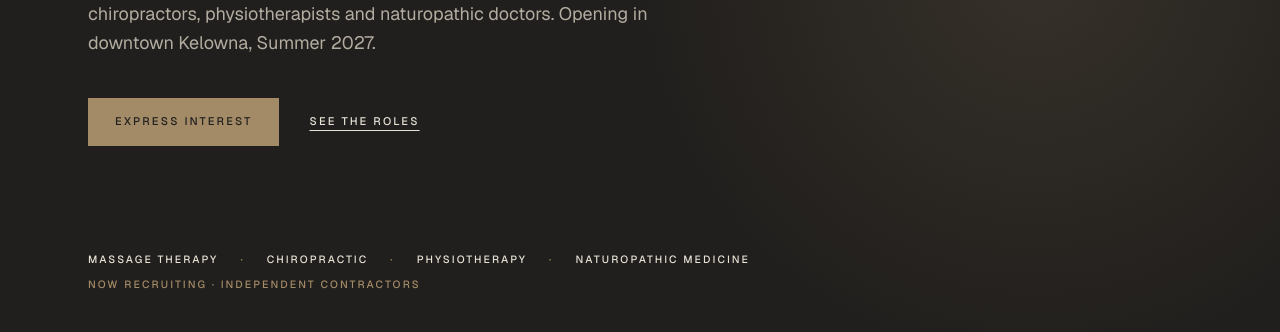
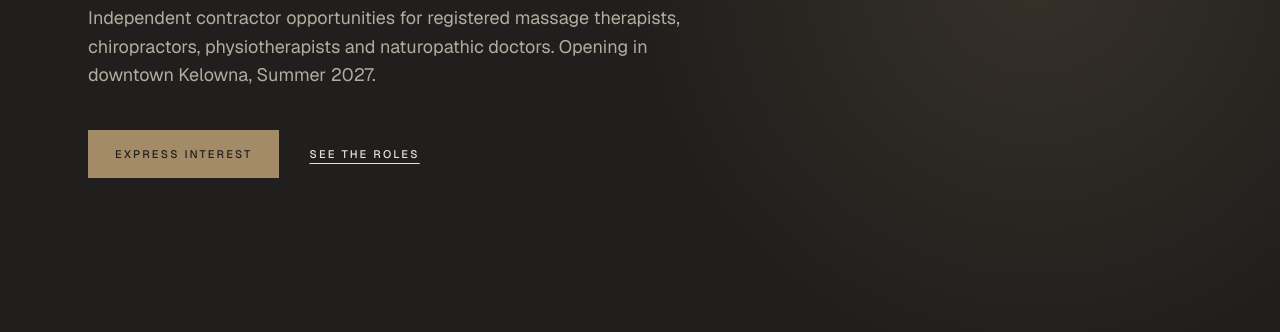
Before and after one commit to NickatAtelier/AtelierHealthWebsite, a plain HTML site: page careers.html in a window 1280 px wide. Shown: the part 468-800 px from the top of the page. Drawn offline with Linux system fonts and the light colour scheme.

Commit message:
Careers: remove discipline strip from hero
Co-Authored-By: Claude Opus 5.5 <noreply@anthropic.com>
Claude-Session: https://claude.ai/code/session_017aDjdBzNvUm7HAYmo4Yqrx

```diff
--- a/careers.html
+++ b/careers.html
@@ -142,17 +142,12 @@ p{text-wrap:pretty}
 .rule{border:0;border-top:1px solid var(--cream-300);margin:0}
 
 /* Hero */
-.hero{position:relative;min-height:calc(100vh - 72px);min-height:calc(100svh - 72px);display:flex;flex-direction:column;padding:clamp(56px,9vw,112px) 0 clamp(28px,4vw,40px);overflow:hidden}
+.hero{position:relative;min-height:calc(100vh - 72px);min-height:calc(100svh - 72px);display:flex;flex-direction:column;padding:clamp(56px,9vw,112px) 0;overflow:hidden}
 .hero::after{content:"";position:absolute;right:-12vw;top:50%;width:62vw;height:62vw;max-width:900px;max-height:900px;transform:translateY(-50%);border-radius:50%;background:radial-gradient(closest-side,rgba(163,139,103,.16),rgba(163,139,103,0));pointer-events:none}
 .hero-inner{position:relative;z-index:1;width:100%;margin-top:auto;margin-bottom:auto}
 .hero .h1{max-width:11.5em}
 .hero .lede{max-width:34em}
 .hero-actions{display:flex;flex-wrap:wrap;align-items:center;gap:18px 30px;margin-top:40px}
-.disciplines{position:relative;z-index:1;width:100%;margin-top:clamp(56px,8vw,96px)}
-.disciplines ul{display:flex;flex-wrap:wrap;gap:8px 22px;margin:0;padding:0;list-style:none;font-size:10.5px;font-weight:500;letter-spacing:.2em;text-transform:uppercase;color:var(--on-black)}
-.disciplines li+li::before{content:"·";margin-right:22px;color:var(--gold)}
-@media (max-width:640px){.disciplines ul{gap:8px 16px}.disciplines li+li::before{display:none}}
-.disciplines .sub{margin-top:8px;font-size:10.5px;font-weight:500;letter-spacing:.2em;text-transform:uppercase;color:var(--gold)}
 
 /* Why */
 .why-grid{display:grid;grid-template-columns:minmax(0,1fr);gap:40px}
@@ -279,10 +274,6 @@ p{text-wrap:pretty}
         <a class="btn" href="#apply">Express Interest</a>
         <a class="text-link" href="#roles">See the roles</a>
       </div>
-    </div>
-    <div class="disciplines wrap" aria-hidden="true">
-      <ul><li>Massage Therapy</li><li>Chiropractic</li><li>Physiotherapy</li><li>Naturopathic Medicine</li></ul>
-      <div class="sub">Now recruiting · Independent contractors</div>
     </div>
   </section>
 
```
